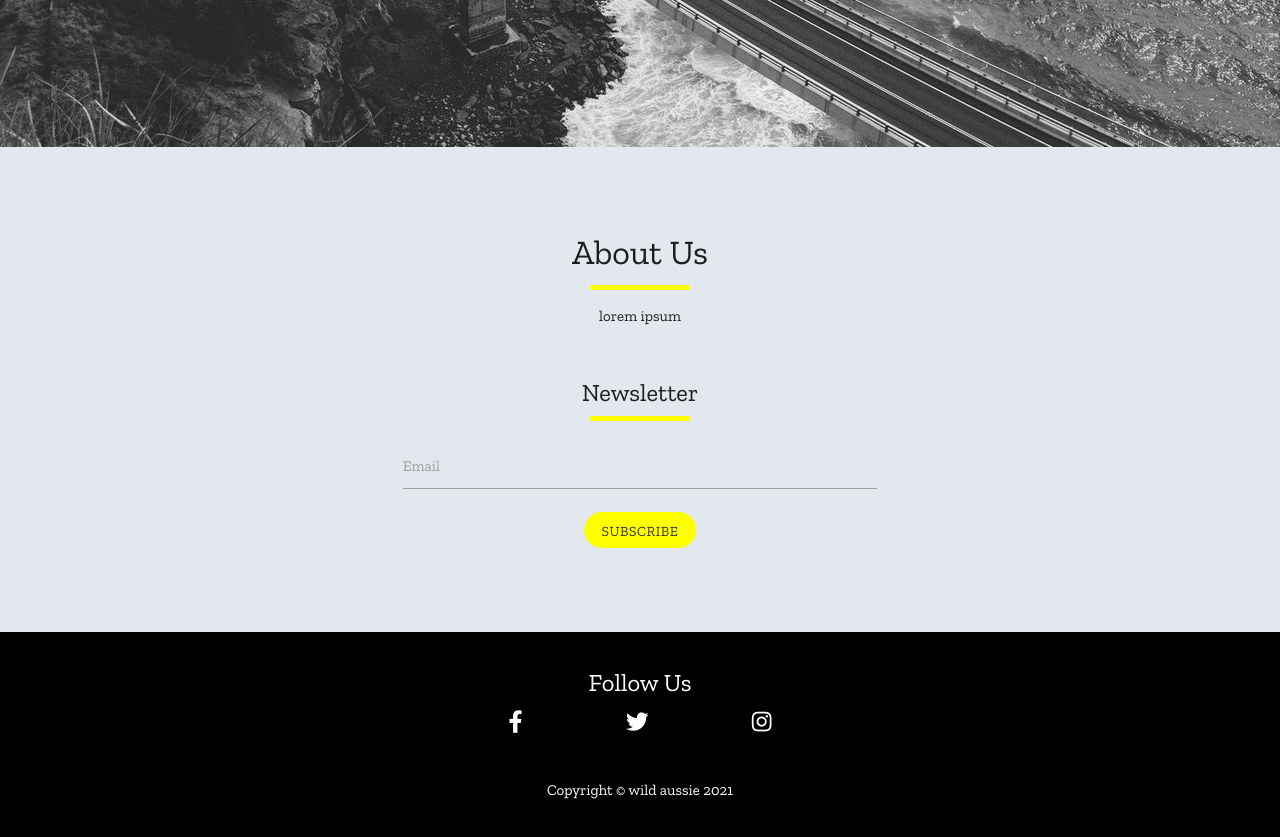
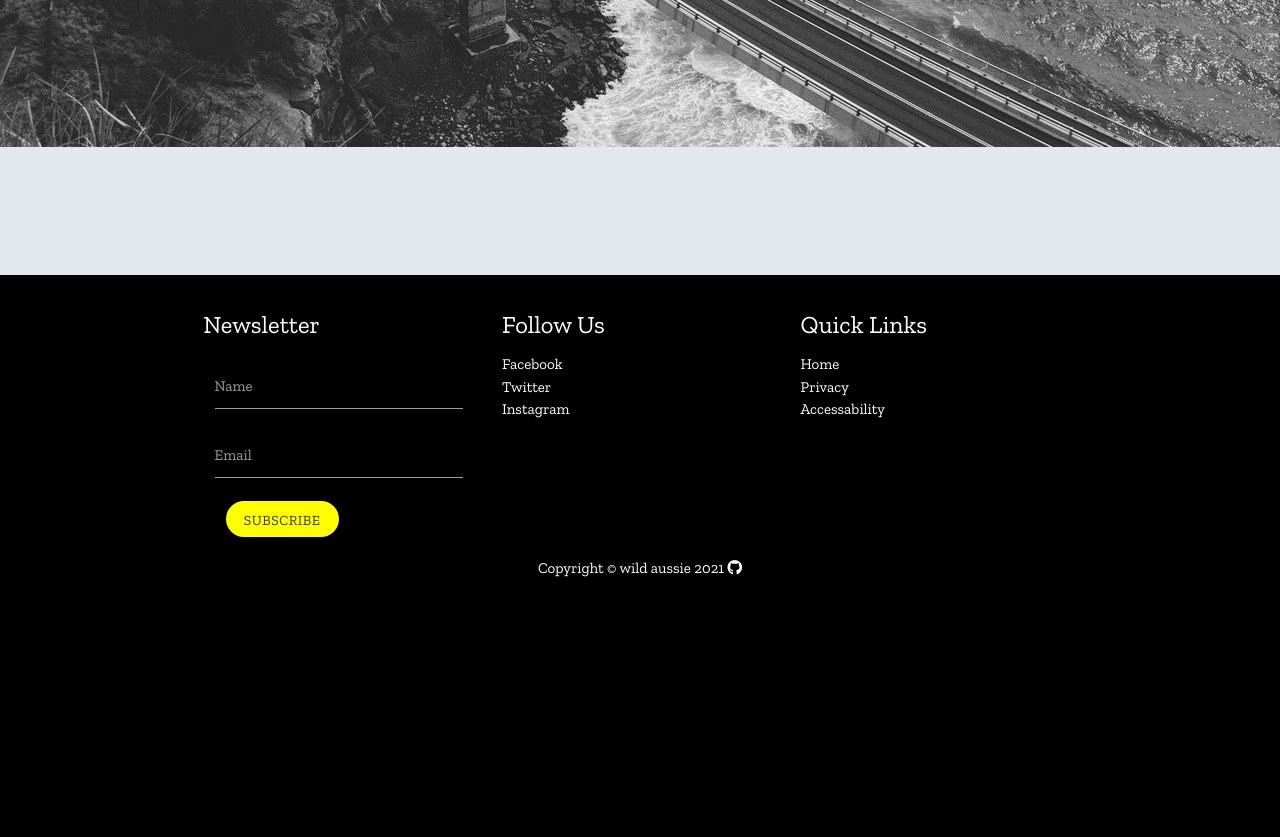
Before and after one commit to Joan-Amudu/Wild-Aussie, a Flask app: page / in a window 1280 px wide. Shown: the part 717-1554 px from the top of the page. After the commit the page ends 1294 px from the top, so only its background shows below. Run offline with Flask 2, Linux system fonts and the light colour scheme; some libraries are stand-ins or nearby versions.

Commit message:
Remove about from section from home.html and add newsletter form to footer in base.html

```diff
--- a/templates/base.html
+++ b/templates/base.html
@@ -89,21 +89,61 @@
 
      <!-- footer -->
 
-     <footer class="black">
-      <div class="row social container">
+
+    <footer class="page-footer black">
+      <div class="container">
         <div class="row">
-          <h5 class="white-text center-align">Follow Us</h5>
-          <a class="white-text" href="https://www.facebook.com" target="_blank"><i class="fab fa-facebook-f"></i></a>
-          <a class="white-text" href="https://www.twitter.com" target="_blank"><i class="fab fa-twitter"></i></a>
-          <a class="white-text" href="https://www.instagram.com" target="_blank"><i class="fab fa-instagram"></i></a>
+          <div class="col l4 s12">
+            <h5 class="white-text">Newsletter</h5>
+            <form action="#">
+              <div class="col">
+                 <div class="input-field ">
+                    <input id="first_name" type="text" name="first_name" class="validate">
+                    <label for="first_name">Name</label>
+                 </div>
+                 <div class="input-field ">
+                    <input id="email" type="email" class="validate">
+                    <label for="email">Email</label>
+                 </div>
+                 <div class="col">
+                  <a class="btn yellow accent-2 btn-flat">Subscribe</a>
+                </div>
+              </div>
+
+           </form>
+          </div>
+          <div class="col l4 s12">
+            <h5 class="white-text">Follow Us</h5>
+            <ul>
+              <li><a class="white-text" href="https://www.facebook.com">Facebook</a></li>
+              <li><a class="white-text" href="https://www.twitter.com">Twitter</a></li>
+              <li><a class="white-text" href="https://www.instagram.com">Instagram</a></li>
+            </ul>
+          </div>
+
+          <div class="col l4 s12">
+            <h5 class="white-text">Quick Links</h5>
+            <ul>
+              <li><a class="white-text" href="{{ url_for('home') }}">Home</a></li>
+              <li><a class="white-text" href="#">Privacy</a></li>
+              <li><a class="white-text" href="#">Accessability</a></li>
+            </ul>
+          </div>
+        </div>
+        <div class="row">
+          <div class="container">
+            <p class="white-text text-muted center-align">Copyright &copy; wild aussie
+              <span id="copyright"></span>
+              <a class="white-text" href="https://github.com/Joan-Amudu">
+                <i class="fab fa-github"></i>
+              </a>
+            </p>
+            </div>
         </div>
       </div>
 
-        <div class="row center-align copyright">
-          <p class="white-text text-muted">Copyright &copy; wild aussie <span id="copyright"></span></p>
-        </div>
+    </footer>
 
-    </footer>
 
 
     <script src="https://code.jquery.com/jquery-3.6.0.js"
--- a/templates/home.html
+++ b/templates/home.html
@@ -13,44 +13,3 @@
 
 </div>
 {% endblock %}
-
-{% block content %}
-
-<!-- About -->
-<div class="row">
-  {% for info in about %}
-  <div class="col s12 m8 offset-m2">
-  <h4 class="center-align" id="about">{{info.about}}</h4>
-  <hr>
-  <p class="center-align">
-  {{ info.description }}
-  </p>
-  </div>
-  {% endfor %}
-</div>
-<!-- Newsletter -->
-  <div class="row">
-  <div class="col s12 m8 offset-m2">
-    <form action="#">
-      <h5 class="center-align">Newsletter</h5>
-      <hr>
-      <div class="col s12 m8 offset-m2">
-      <div class="input-field ">
-        <input id="email" type="email" class="validate">
-        <label for="email">Email</label>
-      </div>
-    </div>
-      <div class="col s12 center-align">
-      <a class="btn yellow accent-2 btn-flat">Subscribe</a>
-    </div>
-
-    </form>
-
-  </div>
-</div>
-
-
-
-
-
-{% endblock %}
```
